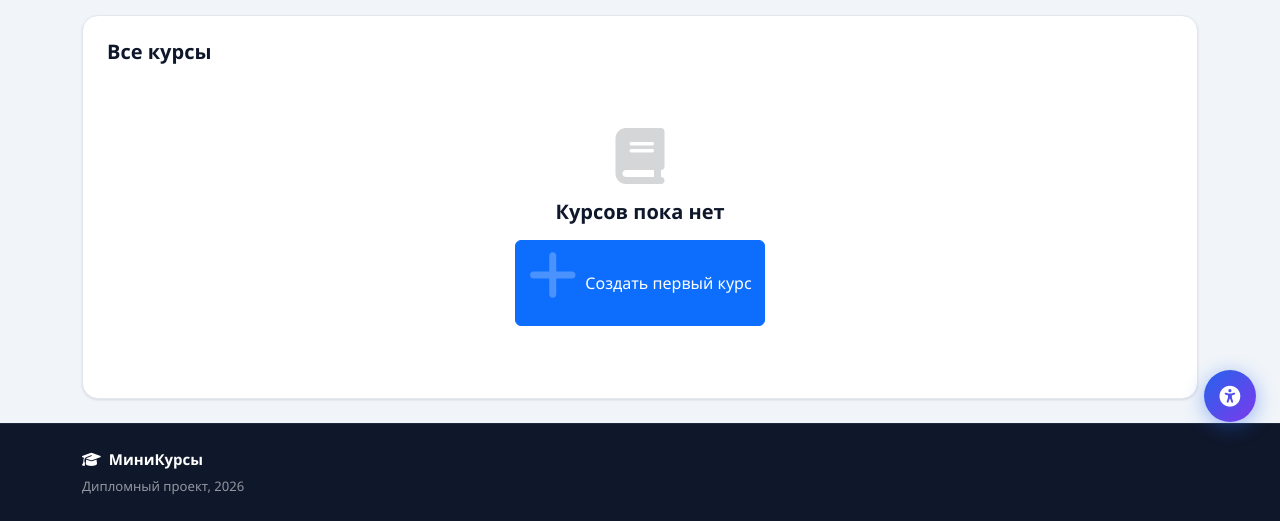
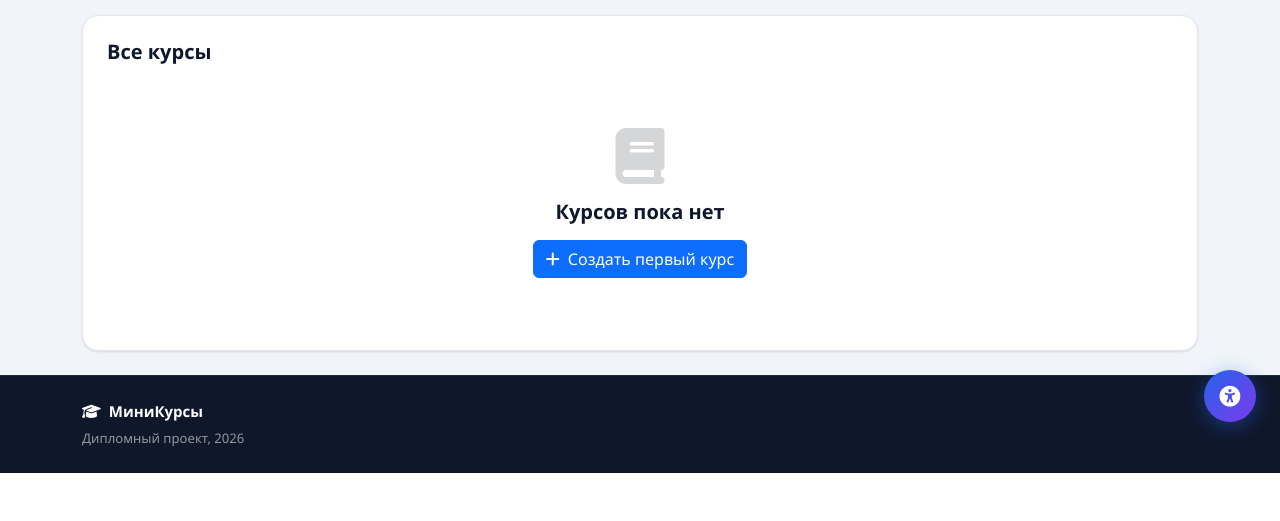
Before and after one commit to alexbelov12/minikursy, a Flask app: page /admin/ in a window 1280 px wide. Shown: the part 354-875 px from the top of the page. After the commit the page ends 827 px from the top, so only its background shows below. Run offline with Flask 3, Linux system fonts and the light colour scheme; a user stored in the database is signed in.

Commit message:
Fix: empty-state icon style bleeding into buttons
Co-Authored-By: Claude Sonnet 4.6 <noreply@anthropic.com>

```diff
--- a/app/static/css/style.css
+++ b/app/static/css/style.css
@@ -538,7 +538,7 @@ footer .text-muted { color: rgba(255,255,255,0.55) !important; }
 
 /* ── Empty state ── */
 .empty-state { padding: 3rem 1rem; text-align: center; }
-.empty-state i { font-size: 3.5rem; opacity: 0.25; margin-bottom: 1rem; }
+.empty-state > i, .empty-state > div > i { font-size: 3.5rem; opacity: 0.25; margin-bottom: 1rem; }
 
 /* ── Focus rings ── */
 :focus-visible {
```
